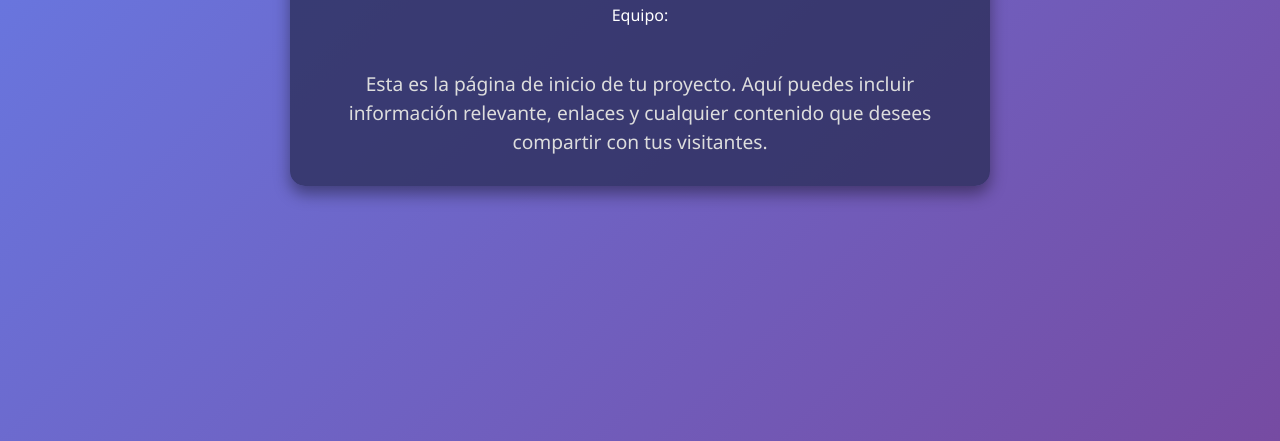
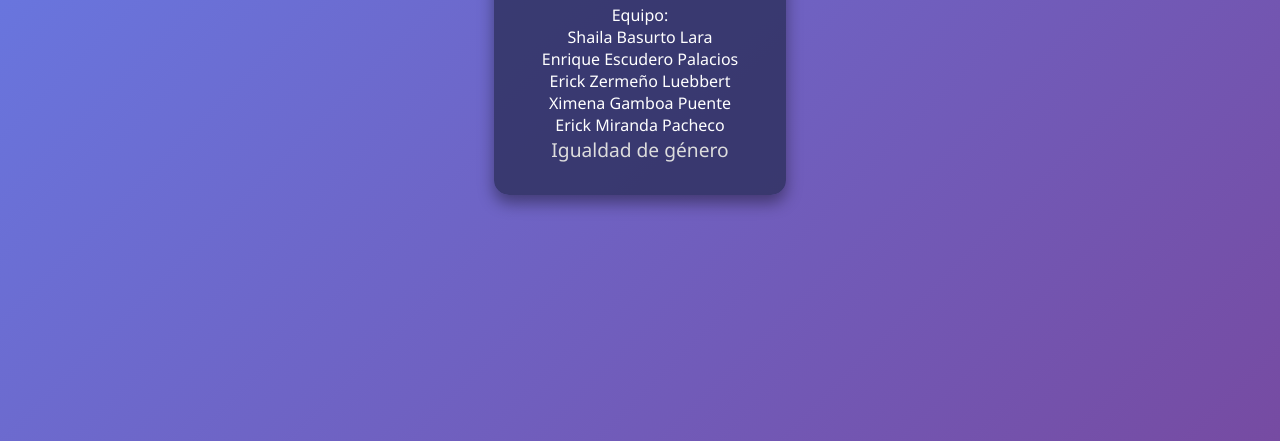
Before and after one commit to jescudero001/informaticaaa, a plain HTML site: page index.html in a window 1280 px wide. Shown: the part 359-800 px from the top of the page. Drawn offline with Linux system fonts and the light colour scheme.

Commit message:
Update index.html

```diff
--- a/index.html
+++ b/index.html
@@ -144,11 +144,13 @@
   <main>
     <h1>Bienvenido/a</h1>
     Equipo:
-    <br>
-    <br>
-    <br>
+    <br>Shaila Basurto Lara
+    <br>Enrique Escudero Palacios
+    <br>Erick Zermeño Luebbert
+    <br>Ximena Gamboa Puente
+    <br>Erick Miranda Pacheco
     <p>
-      Esta es la página de inicio de tu proyecto. Aquí puedes incluir información relevante, enlaces y cualquier contenido que desees compartir con tus visitantes.
+    Igualdad de género
     </p>
   </main>
 </body>
```
